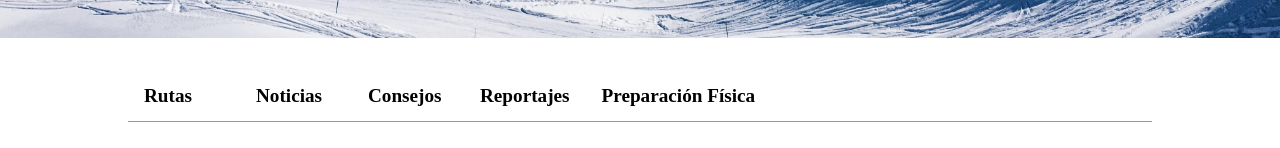
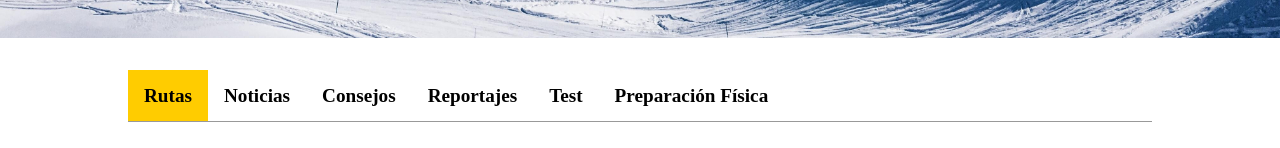
Before and after one commit to javicerezo/tienda-online-v2, a Next.js app: page /blog in a window 1280 px wide. Shown: the part 682-830 px from the top of the page. Built offline with nearby package versions, Linux system fonts and the light colour scheme; no server answers.

Commit message:
crear el nav de las categorías

```diff
--- a/src/components/layout/Blog/Header/CategoryNav.scss
+++ b/src/components/layout/Blog/Header/CategoryNav.scss
@@ -33,7 +33,8 @@
         position: relative;
         flex: 0 0 auto;
         scroll-snap-align: start;
-        min-width: 7rem;padding: 0.5rem 1rem;
+        min-width: 4rem;
+        padding: 0.5rem 1rem;
         border-radius: 20px;
         background-color: var(--color-gris-claro);
         text-transform: capitalize;
@@ -48,5 +49,8 @@
                 border-bottom: 2px solid var(--color-gris);
             }
         }
+        &--mod {
+            background-color: var(--color-fondo);
+        }
     }
 }
--- a/src/components/layout/Blog/Header/CategoryNav.tsx
+++ b/src/components/layout/Blog/Header/CategoryNav.tsx
@@ -11,20 +11,23 @@ export const CategoryNav = () => {
         <nav className='CategoryNav'>
             <ul className="CategoryNav-ul">
                 <Link
-                    className={`CategoryNav-li ${pathName === "/" ? "" : ""} `}
-                    href="">Rutas</Link>
+                    className={`CategoryNav-li ${pathName === "/blog" ? "CategoryNav-li--mod" : ""} `}
+                    href={`/blog/categories/rutas`}>Rutas</Link>
                 <Link
                     className={`CategoryNav-li ${pathName === "/" ? "" : ""} `}
-                    href="">Noticias</Link>
+                    href={`/blog/categories/noticias`}>Noticias</Link>
                 <Link
                     className={`CategoryNav-li ${pathName === "/" ? "" : ""} `}
-                    href="">Consejos</Link>
+                    href={`/blog/categories/consejos`}>Consejos</Link>
                 <Link
                     className={`CategoryNav-li ${pathName === "/" ? "" : ""} `}
-                    href="">Reportajes</Link>
+                    href={`/blog/categories/reportajes`}>Reportajes</Link>
                 <Link
                     className={`CategoryNav-li ${pathName === "/" ? "" : ""} `}
-                    href="">Preparación Física</Link>
+                    href={`/blog/categories/test`}>Test</Link>
+                <Link
+                    className={`CategoryNav-li ${pathName === "/" ? "" : ""} `}
+                    href={`/blog/categories/preparación-física`}>Preparación Física</Link>
             </ul>
         </nav>
     )
```
